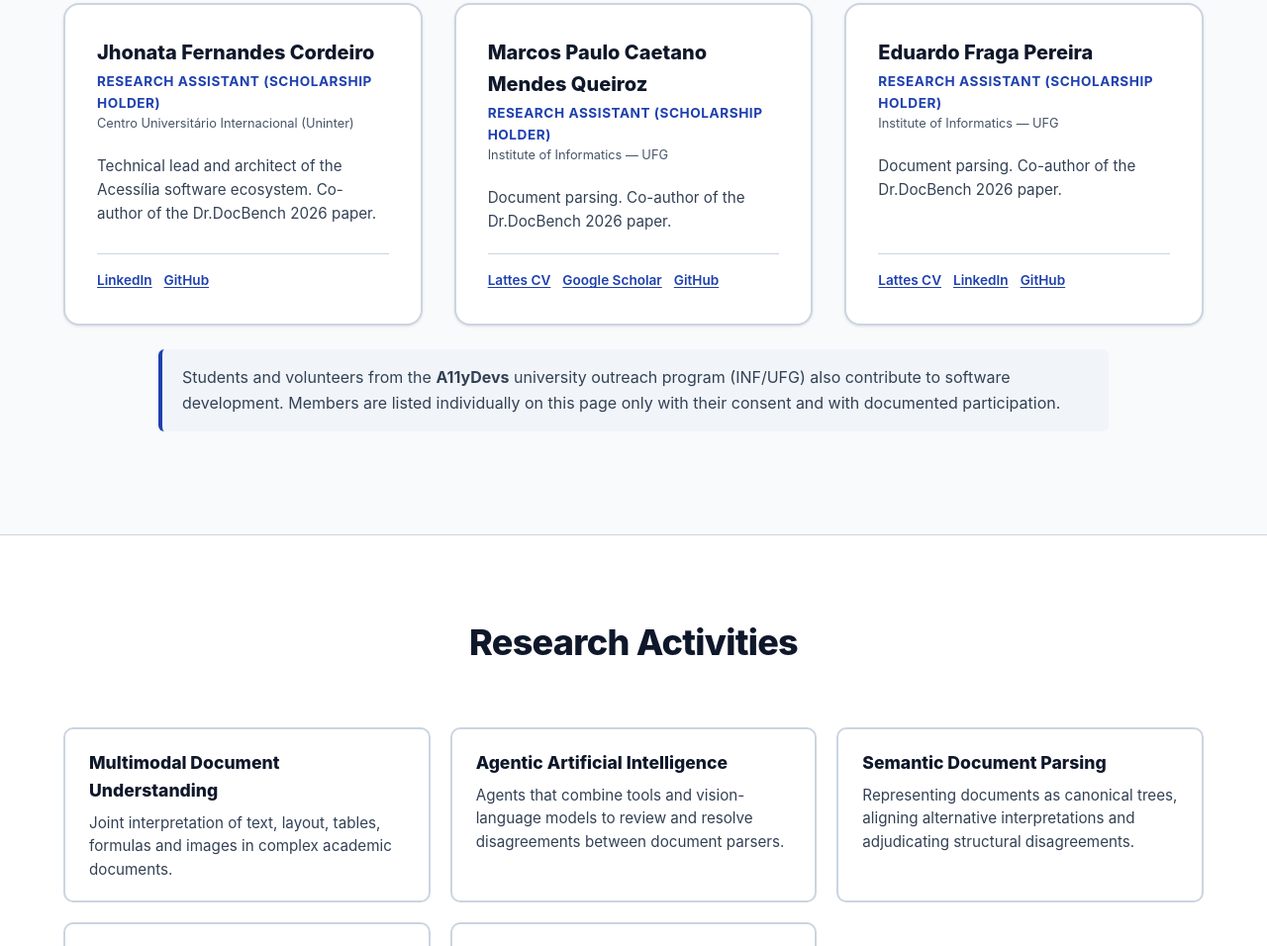
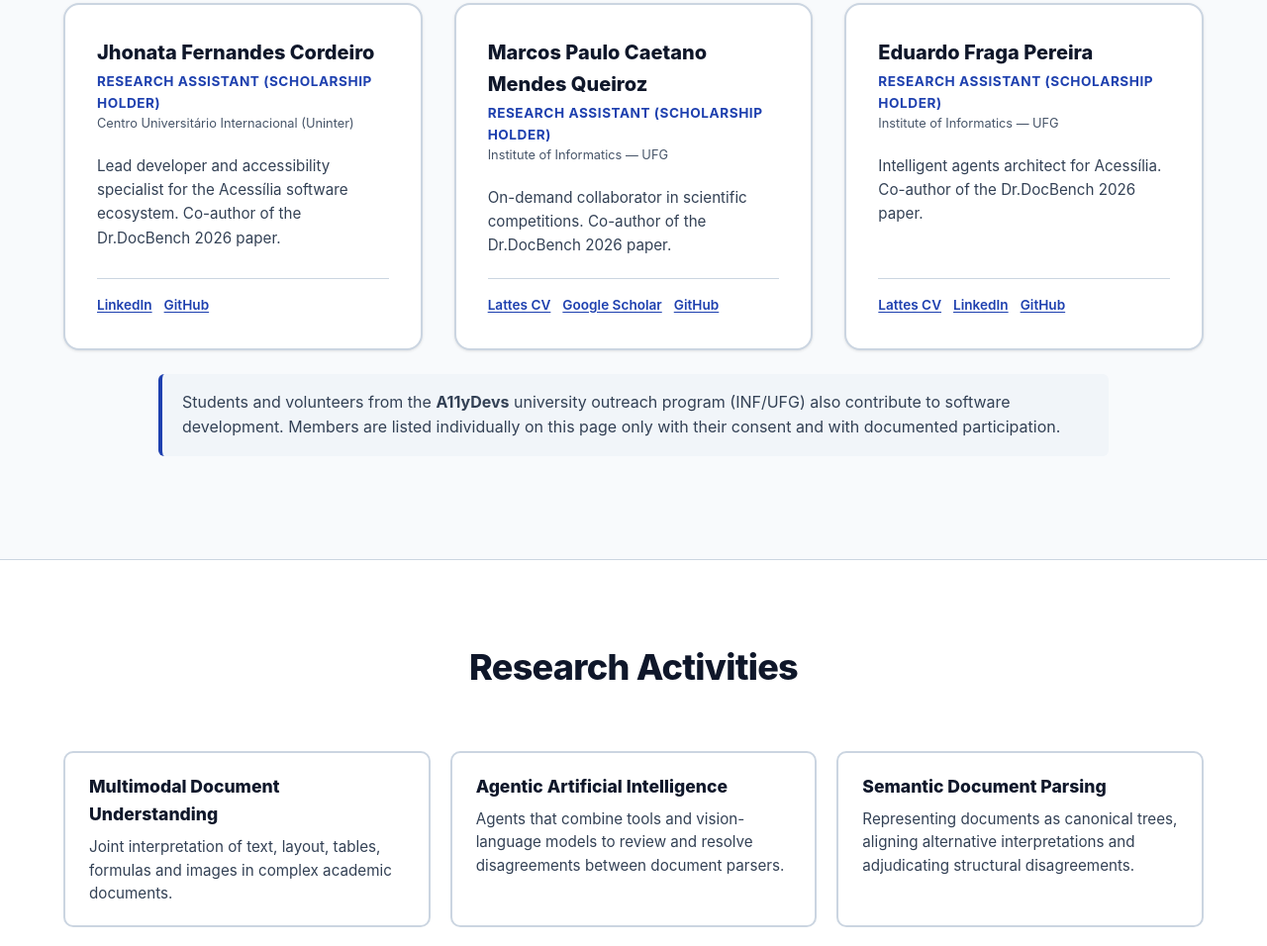
Before and after one commit to A11yDevs/acessilia-site, a plain HTML site: page team.html in a window 1280 px wide. Shown: the part 1534-2490 px from the top of the page at 99% size. Drawn offline with Linux system fonts and the light colour scheme.

Commit message:
docs(team): update research team member descriptions (#1)
- Jhonata Fernandes Cordeiro: lead developer and accessibility specialist
- Eduardo Fraga Pereira: intelligent agents architect
- Marcos Paulo Caetano Mendes Queiroz: on-demand collaborator in
  scientific competitions

Co-Authored-By: Claude Opus 5.5 <noreply@anthropic.com>

```diff
--- a/team.html
+++ b/team.html
@@ -280,7 +280,7 @@
               </div>
             </div>
             <p class="team-bio">
-              Technical lead and architect of the Acessília software ecosystem. Co-author of the Dr.DocBench 2026 paper.
+              Lead developer and accessibility specialist for the Acessília software ecosystem. Co-author of the Dr.DocBench 2026 paper.
             </p>
             <div class="team-links">
               <a href="https://www.linkedin.com/in/jhonata-fernandes-cordeiro-a887bb293/" class="team-link" target="_blank" rel="noopener noreferrer">LinkedIn<span class="sr-only"> (opens in a new window)</span></a>
@@ -297,7 +297,7 @@
               </div>
             </div>
             <p class="team-bio">
-              Document parsing. Co-author of the Dr.DocBench 2026 paper.
+              On-demand collaborator in scientific competitions. Co-author of the Dr.DocBench 2026 paper.
             </p>
             <div class="team-links">
               <a href="http://lattes.cnpq.br/3303681098053441" class="team-link" target="_blank" rel="noopener noreferrer">Lattes CV<span class="sr-only"> (opens in a new window)</span></a>
@@ -315,7 +315,7 @@
               </div>
             </div>
             <p class="team-bio">
-              Document parsing. Co-author of the Dr.DocBench 2026 paper.
+              Intelligent agents architect for Acessília. Co-author of the Dr.DocBench 2026 paper.
             </p>
             <div class="team-links">
               <a href="http://lattes.cnpq.br/4760430087617915" class="team-link" target="_blank" rel="noopener noreferrer">Lattes CV<span class="sr-only"> (opens in a new window)</span></a>
```
Also changed, not shown: equipe.html (+3 -3 lines).
